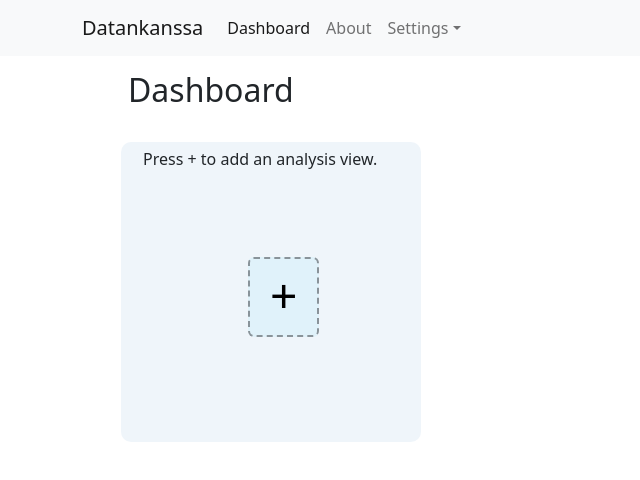
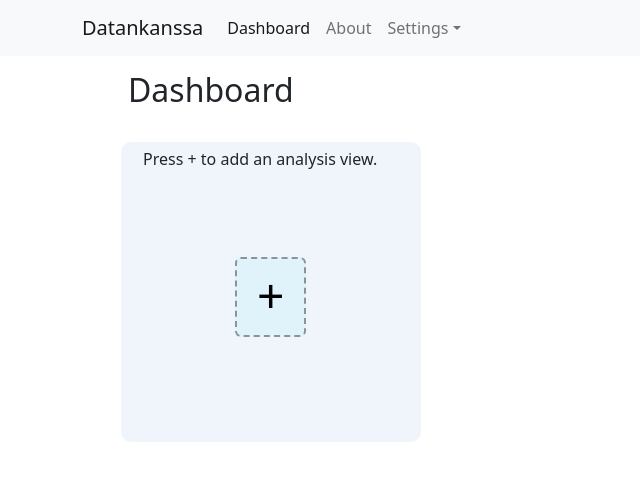
Before and after one commit to henrituol/datankanssa, a React (Create React App) app in the folder client/: page / in a window 1280 px wide. Shown: the top 480 px of the page, without its empty margins (0-640 px from the left). Built offline with nearby package versions, Linux system fonts and the light colour scheme.

Commit message:
Updated button position

```diff
--- a/client/src/components/EmptyBlock.js
+++ b/client/src/components/EmptyBlock.js
@@ -56,7 +56,7 @@ const EmptyBlock = () => {
                 <p className="block-description">Press + to add an analysis view.</p>
                 <Button variant="primary"
                         id="add-button"
-                        style={{ marginLeft: "115px",
+                        style={{ marginLeft: "102px",
                                 marginTop: "70px",
                                 fontSize: "xxx-large",
                                 paddingLeft: "20px",
```
